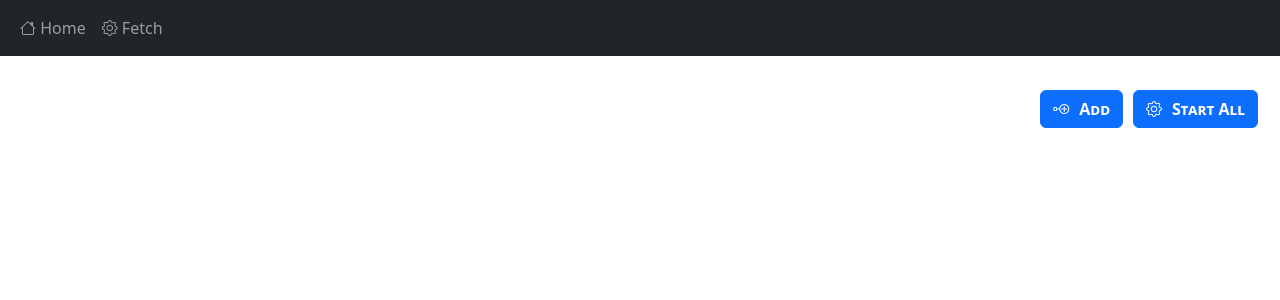
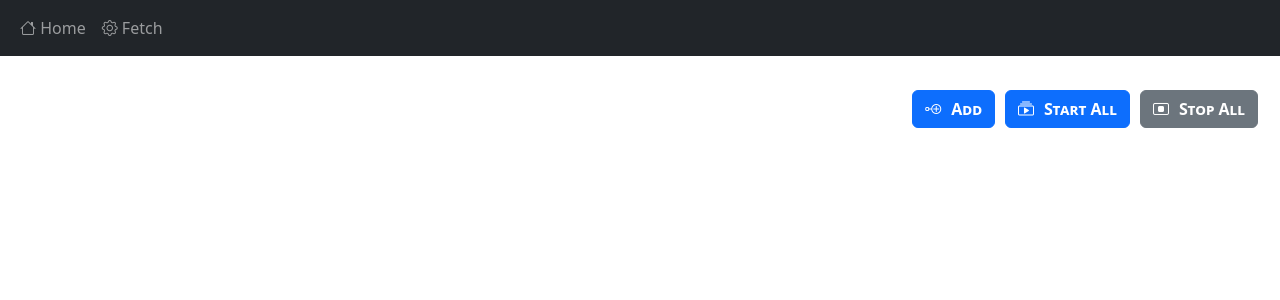
Before and after one commit to bsampica/Fuse, an Angular app in the folder Fuse.Client/: page /fetch in a window 1280 px wide. Shown: the top 300 px of the page. Built offline with nearby package versions, Linux system fonts and the light colour scheme.

Commit message:
small changes to the client project

```diff
--- a/Fuse.Client/src/app/viewfetch/viewfetch.component.html
+++ b/Fuse.Client/src/app/viewfetch/viewfetch.component.html
@@ -5,15 +5,21 @@
                 <i class="bi bi-node-plus icon-add"></i>
                 <span class="icon-button-text">Add</span>
             </button>
-            <button (click)="startAllTasks()" [disabled]="startAllEnabled" class="btn btn-primary extra-margin-right {{this.isWaiting()}}">
-                <i class="bi bi-gear icon-add"></i>
+            <button (click)="startAllTasks()" [disabled]="startAllEnabled"
+                class="btn btn-primary extra-margin-right {{this.isWaiting()}}">
+                <i class="bi bi-collection-play icon-add"></i>
                 <span class="icon-button-text">Start All</span>
+            </button>
+            <button (click)="stopAllTasks()" class="btn btn-secondary extra-margin-right">
+                <i class="bi bi-stop-btn icon-add"></i>
+                <span class="icon-button-text">Stop All</span>
+
             </button>
         </div>
     </div>
     <div class="row row-cols-3">
 
-        @for(item of data; track item.id) {
+        @for(item of allTasks; track item.id) {
         <div class="col">
             <div class="card text-center card-margins">
                 <div class="card-header">
--- a/Fuse.Client/src/app/viewfetch/viewfetch.component.ts
+++ b/Fuse.Client/src/app/viewfetch/viewfetch.component.ts
@@ -12,7 +12,7 @@ import { map } from 'rxjs/operators';
 })
 export class ViewfetchComponent {
   // public data: number[] = [1, 2, 3, 4, 5];
-  public data: DisplayData[] = []
+  public allTasks: DisplayData[] = []
   private currentId: number = 0;
   public startAllEnabled: boolean = false;
 
@@ -25,11 +25,11 @@ export class ViewfetchComponent {
   }
 
   public ButtonClicked_Start(itemId?: number) {
-    this.data[this.data.findIndex(d => d.id == itemId)].status = JobStatus.Running;
+    this.allTasks[this.allTasks.findIndex(d => d.id == itemId)].status = JobStatus.Running;
   }
 
   public ButtonClicked_Stop(itemId?: number) {
-    this.data[this.data.findIndex(d => d.id == itemId)].status = JobStatus.Stopped;
+    this.allTasks[this.allTasks.findIndex(d => d.id == itemId)].status = JobStatus.Stopped;
   }
 
   private HandleActiveTasks(data: boolean) {
@@ -37,12 +37,13 @@ export class ViewfetchComponent {
   }
 
   public addNewTask() {
-    this.data.push({
+    this.allTasks.push({
       id: this.currentId,
       title: 'Process Title',
       header: 'No Text',
       text: 'No Text ' + this.currentId,
-      status: JobStatus.Stopped
+      status: JobStatus.Stopped,
+      action: (id) => console.log('Current Id: ', id)
     });
     this.currentId++;
   }
@@ -50,7 +51,19 @@ export class ViewfetchComponent {
   public startAllTasks() {
     console.info('Starting All Tasks');
     this.activeTasksSubject.next(true);
+    this.allTasks.forEach(t => {
+      t.status = JobStatus.Running;
+      t.action(t.id);
+    });
 
+  }
+
+  public stopAllTasks() {
+    console.info('Stopping all tasks');
+    this.activeTasksSubject.next(false);
+    this.allTasks.forEach(t => {
+      t.status = JobStatus.Stopped;
+    });
   }
 
   private delay(ms: number): Promise<any> {
```
Also changed, not shown: Fuse.Client/src/app/data/data-model.ts (+8 -5 lines).
